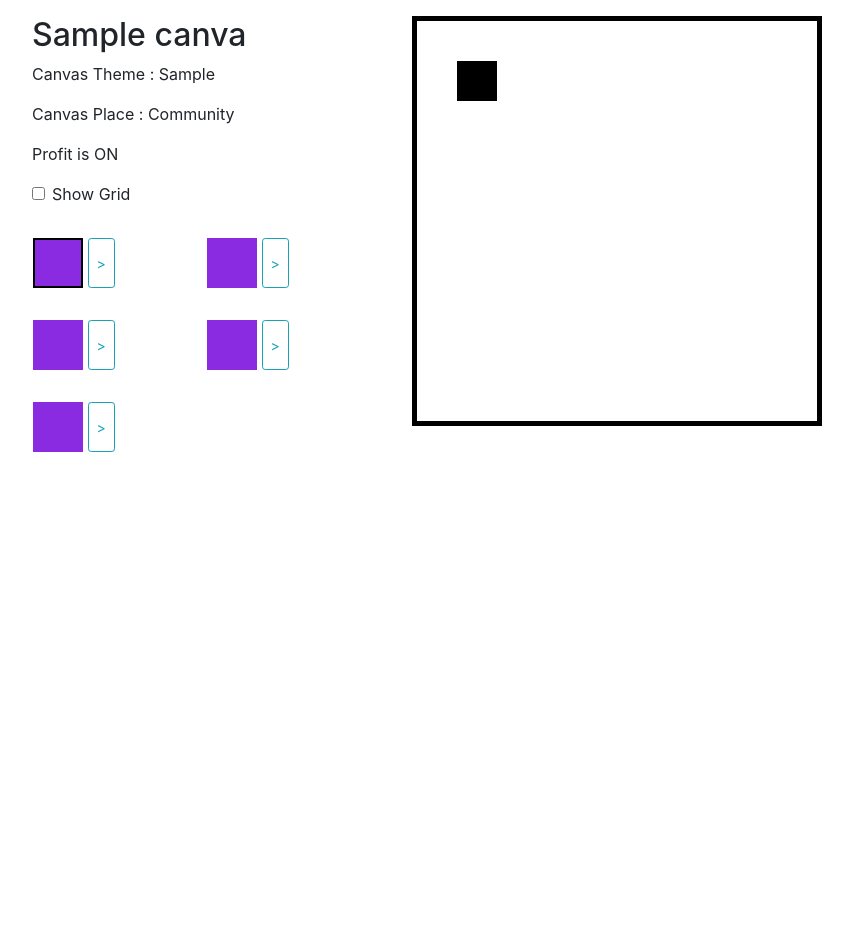
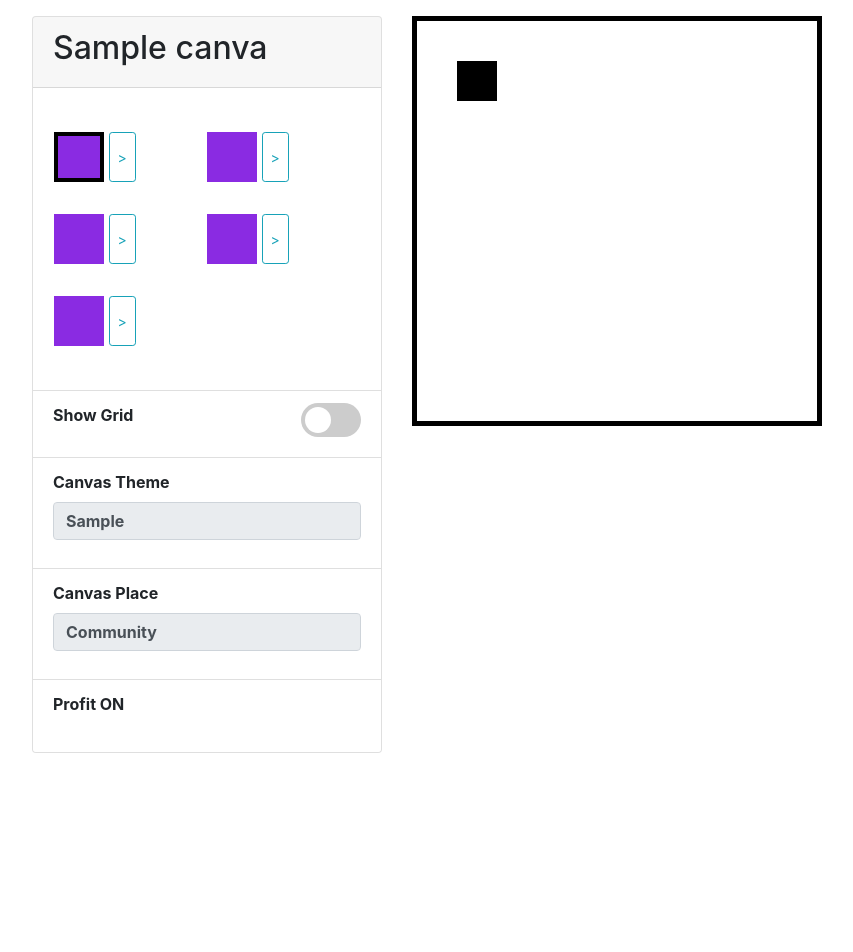
Before and after one commit to HE-Arc/PayPixPlace, a Django app: page /canvas/1/ in a window 1280 px wide. Shown: the part 56-1008 px from the top of the page, without its empty margins (53-906 px from the left). Run offline with Django 3.2, Linux system fonts and the light colour scheme; tables that the repository leaves empty hold one stand-in row (values such as "Sample post"); some libraries are stand-ins or nearby versions.

Commit message:
Improve design for detail canvas

```diff
--- a/PayPixPlace/paypixplaceapp/static/paypixplaceapp/main.css
+++ b/PayPixPlace/paypixplaceapp/static/paypixplaceapp/main.css
@@ -39,9 +39,92 @@
 }
 
 .ppp-picker:hover {
-    border: solid 2px black;
+    border: solid 4px black;
 }
 
 .ppp-picker-selected {
-    border: solid 2px black;
+    border: solid 4px black;
 }
+
+.ppp-canvas-property {
+    display: inline-block;
+}
+
+/* START SOURCE : https://bootsnipp.com/snippets/GaxR2 */
+
+/* The switch - the box around the slider */
+.switch {
+    position: relative;
+    display: inline-block;
+    width: 60px;
+    height: 34px;
+    float:right;
+}
+
+/* Hide default HTML checkbox */
+.switch input {display:none;}
+
+/* The slider */
+.slider {
+    position: absolute;
+    cursor: pointer;
+    top: 0;
+    left: 0;
+    right: 0;
+    bottom: 0;
+    background-color: #ccc;
+    -webkit-transition: .4s;
+    transition: .4s;
+}
+
+.slider:before {
+    position: absolute;
+    content: "";
+    height: 26px;
+    width: 26px;
+    left: 4px;
+    bottom: 4px;
+    background-color: white;
+    -webkit-transition: .4s;
+    transition: .4s;
+}
+
+input.default:checked + .slider {
+    background-color: #444;
+}
+input.primary:checked + .slider {
+    background-color: #2196F3;
+}
+input.success:checked + .slider {
+    background-color: #8bc34a;
+}
+input.info:checked + .slider {
+    background-color: #3de0f5;
+}
+input.warning:checked + .slider {
+    background-color: #FFC107;
+}
+input.danger:checked + .slider {
+    background-color: #f44336;
+}
+
+input:focus + .slider {
+    box-shadow: 0 0 1px #2196F3;
+}
+
+input:checked + .slider:before {
+    -webkit-transform: translateX(26px);
+    -ms-transform: translateX(26px);
+    transform: translateX(26px);
+}
+
+/* Rounded sliders */
+.slider.round {
+    border-radius: 34px;
+}
+
+.slider.round:before {
+    border-radius: 50%;
+}
+
+/* END SOURCE */
--- a/PayPixPlace/paypixplaceapp/templates/paypixplaceapp/base.html
+++ b/PayPixPlace/paypixplaceapp/templates/paypixplaceapp/base.html
@@ -4,6 +4,7 @@
 <head>
     <meta charset="utf-8">
     <meta http-equiv="Content-Type" content="text/html; charset=UTF-8" />
+    <meta name="viewport" content="width=device-width, initial-scale=1.0">
 
     <script src="https://ajax.googleapis.com/ajax/libs/jquery/3.3.1/jquery.min.js"></script>
     <script src="https://cdnjs.cloudflare.com/ajax/libs/popper.js/1.14.7/umd/popper.min.js" integrity="sha384-UO2eT0CpHqdSJQ6hJty5KVphtPhzWj9WO1clHTMGa3JDZwrnQq4sF86dIHNDz0W1" crossorigin="anonymous"></script>
--- a/PayPixPlace/paypixplaceapp/templates/paypixplaceapp/canvas/canvas_detail.html
+++ b/PayPixPlace/paypixplaceapp/templates/paypixplaceapp/canvas/canvas_detail.html
@@ -4,32 +4,13 @@
 
     <div class="row">
         <div class="col-md-4">
+
+            <div class="card">
+                <div class="card-header">
                     <h2>{{ object.name }}</h2>
-            <p>Canvas Theme : {{ object.theme }}</p>
-            <p>Canvas Place :
-                {% if object.place == 0 %}
-                    Public
-                {% elif object.place == 1 %}
-                    Community
-                {% else %}
-                    Invalid
-                {% endif %}
-            </p>
-            <p>
-                {% if object.is_profit_on %}
-                    Profit is ON
-                {% else %}
-                    Profit is OFF
-                {% endif %}
-            </p>
-
-            <div class="form-check">
-                <input class="form-check-input" type="checkbox" value="" id="showGridCB">
-                <label class="form-check-label" for="showGridCB">
-                    Show Grid
-                </label>
                 </div>
-
+                <ul class="list-group list-group-flush">
+                    <li class="list-group-item">
                         <div class="row my-3 px-3">
                             <div class="col-4 col-md-6 my-3 p-0">
                                 <div id="picker1" class="ppp-picker ppp-picker-selected"></div>
@@ -51,6 +32,37 @@
                                 <div id="picker5" class="ppp-picker"></div>
                                 <button class="btn btn-sm btn-outline-info ppp-btn-color-picker" data-toggle="modal" data-target=".color-picker-modal" onclick="changeCurrentSlot(5)">></button>
                             </div>
+                        </div>
+                    </li>
+                    <li class="list-group-item">
+                        <label class="font-weight-bold">Show Grid</label>
+                        <label class="switch">
+                            <input type="checkbox" id="showGridCB" class="default">
+                            <span class="slider round"></span>
+                        </label>
+                    </li>
+                    <li class="list-group-item">
+                        <div class="form-group">
+                            <label for="canvasTheme" class="font-weight-bold">Canvas Theme</label>
+                            <input type="text" class="form-control font-weight-bold" id="canvasTheme" value="{{ object.theme }}" disabled>
+                        </div>
+                    </li>
+                    <li class="list-group-item">
+                        <div class="form-group">
+                            <label for="canvasTheme" class="font-weight-bold">Canvas Place</label>
+                            <input type="text" class="form-control font-weight-bold" id="canvasTheme" value="{{ place_text }}" disabled>
+                        </div>
+                    </li>
+                    <li class="list-group-item">
+                        <div class="form-group">
+                            {% if object.is_profit_on %}
+                                <label class="font-weight-bold">Profit ON</label>
+                            {% else %}
+                                <label class="font-weight-bold">Profit OFF</label>
+                            {% endif %}
+                        </div>
+                    </li>
+                </ul>
             </div>
         </div>
 
--- a/PayPixPlace/paypixplaceapp/views.py
+++ b/PayPixPlace/paypixplaceapp/views.py
@@ -47,6 +47,14 @@ class CanvasDetailsView(DetailView):
         context = super().get_context_data(**kwargs)
         # Add in a QuerySet of all the books
         context['slots'] = Slot.objects.filter(user=self.request.user.id)
+
+        if self.object.place == 0:
+            place_text = "Public"
+        elif self.object.place == 1:
+            place_text = "Community"
+        else:
+            place_text = "Invalid"
+        context['place_text'] = place_text
         return context
 
 def getCanvas(page, place):
```
Lines whose indentation alone changed are shown as unchanged.
